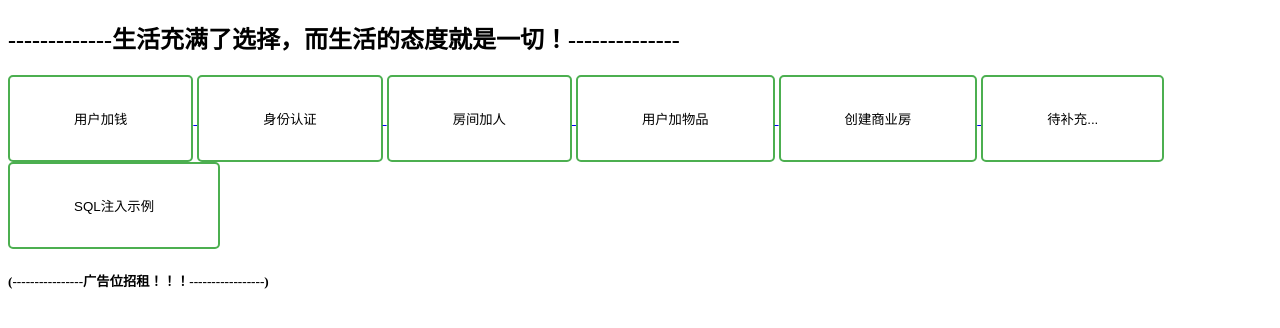
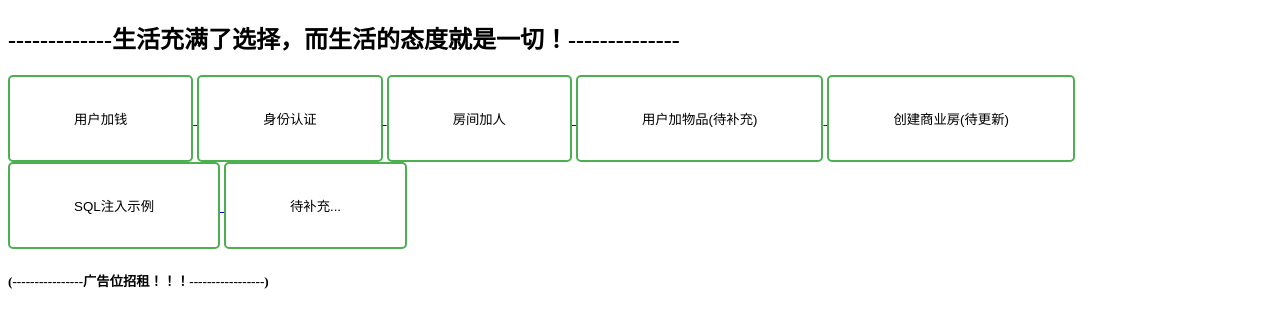
Before and after one commit to liximing1-ola/qa-webTest, a Flask app: page / in a window 1280 px wide. Shown: the top 328 px of the page. Run offline with Flask 2, Linux system fonts and the light colour scheme.

Commit message:
'代码调整'

```diff
--- a/web2023/main.py
+++ b/web2023/main.py
@@ -70,15 +70,13 @@ def insertPerson():
 @app.route('/sqlDemo', methods=['GET', 'POST'])
 def sqlDemo():
     if request.method == 'POST':
-        rid = request.form['rid']
+        id = request.form['id']
     else:
-        rid = request.args.get('rid')
-    if len(rid) > 0:
-        rid = conMysql.sqlDemo(rid)
-        return '<h3>---------恭喜你，查询结果：{}----------</h3>'.format(rid)
-    return '<h3>---------恭喜你，查询结果：{}----------</h3>'.format(rid)
+        id = request.args.get('id')
+    id = conMysql.sqlDemo(id)
+    return '<h3>---------恭喜你，查询结果：{}----------</h3>'.format(id)
 
 
 if __name__ == "__main__":
-    app.run(port=2023, host="192.168.11.57", debug=False)
-    # app.run(port=2020, host='127.0.0.1', debug=True)
+    # app.run(port=2023, host="192.168.11.57", debug=False)
+    app.run(port=2020, host='127.0.0.1', debug=True)
--- a/web2023/templates/index.html
+++ b/web2023/templates/index.html
@@ -32,16 +32,16 @@
     <button class="button">房间加人</button>
   </a>
   <a href="/addCommodity">
-    <button class="button">用户加物品</button>
+    <button class="button">用户加物品(待补充)</button>
   </a>
     <a href="/创建房间">
-    <button class="button">创建商业房</button>
-  </a>
-    <a href="/addCommodity">
-    <button class="button">待补充...</button>
+    <button class="button">创建商业房(待更新)</button>
   </a>
       <a href="/sqlDemo">
     <button class="button">SQL注入示例</button>
+  </a>
+      <a href="/addCommodity">
+    <button class="button">待补充...</button>
   </a>
   <br />
   <h5>(----------------广告位招租！！！-----------------)</h5>
--- a/web2023/templates/sqlDemo.html
+++ b/web2023/templates/sqlDemo.html
@@ -9,7 +9,7 @@
     <h3>SQL注入示例</h3>
     <div>
         <form action="/insertPerson" method="post">
-        用户ID: <input type="text" name="rid"><br>
+        用户ID: <input type="text" name="id"><br>
         <input type="submit" name="submit" value="确定">
         </form>
     </div>
```
